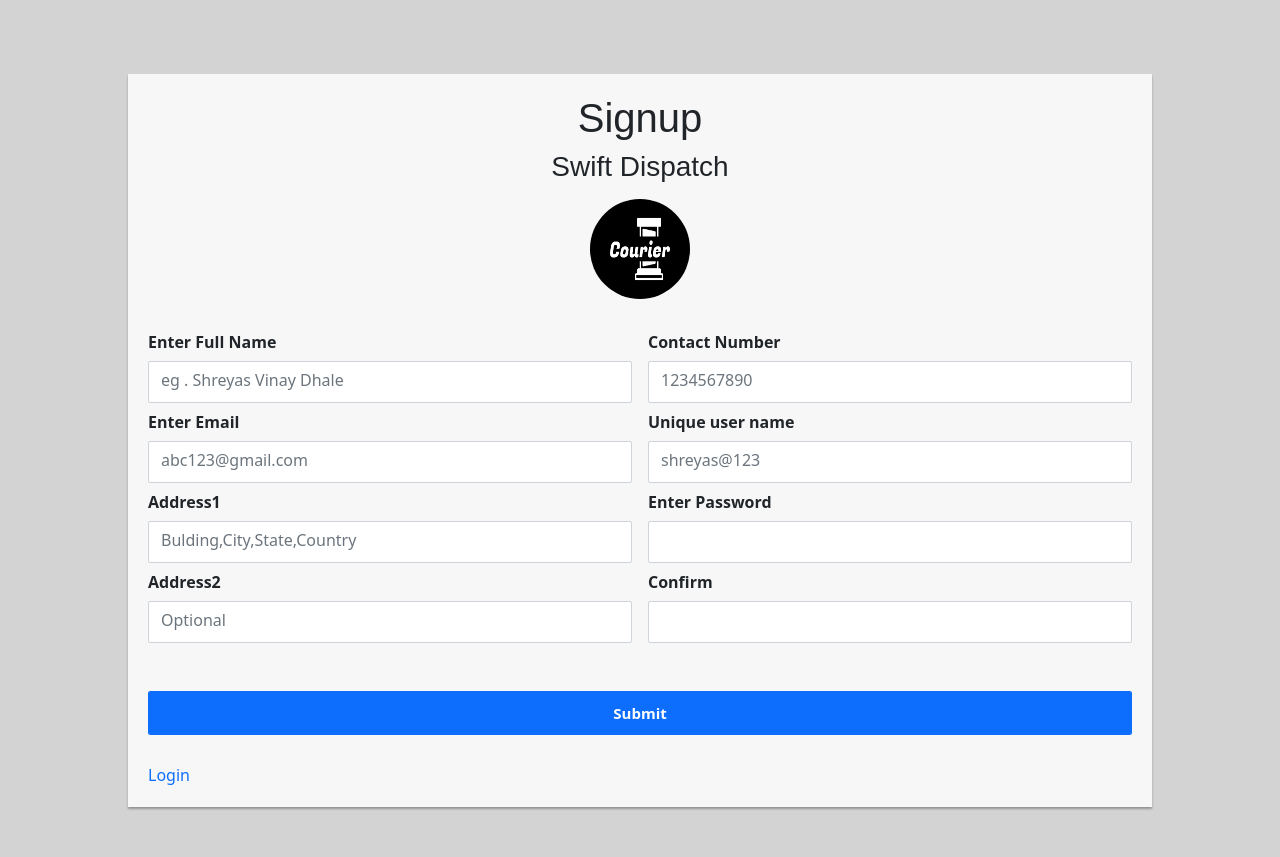
After one commit to ShreyasDhale/Corier-Management-System, a PHP site: page /SwiftDispatch/userSignup.php in a window 1280 px wide. The commit adds this page. Run offline with PHP 8.4, Linux system fonts and the light colour scheme; data that the repository does not hold is empty; some libraries are stand-ins or nearby versions.

Commit message:
last commit

```diff
--- a/index.php
+++ b/index.php
@@ -126,7 +126,7 @@ if ($_SERVER['REQUEST_METHOD'] == "POST") {
                 <input type="submit" class="btn btn-primary btn-block" value="Login" style="width: 100%;"> <br>
                 <a href="email.php"
                     style="text-decoration: none; float: left; padding-top: 13px; font-size: 15px;">Forgot Password
-                    ?</a><br><br><a href="signup.php"
+                    ?</a><br><br><a href="userSignup.php"
                     style="text-decoration: none; float: left; font-size: 15px;">Signup ?
                 </a><br>
             </form>
--- /dev/null
+++ b/userSignup.php
@@ -0,0 +1,186 @@
+<?php
+echo "<br>";
+if ($_SERVER['REQUEST_METHOD'] == "POST") {
+    $fname = $_POST['fname'];
+    $email = $_POST['email'];
+    $user = $_POST['user'];
+    $phone = $_POST['phone'];
+    $pass = $_POST['pass'];
+    $pass1 = $_POST['pass1'];
+    $addr = $_POST['addr1'];
+    $addr1 = $_POST['addr2'];
+    $error = "";
+
+    include("includes/Connection.php");
+    $st = $conn->prepare("select user from userlogin");
+    $rs = $st->fetchAll(PDO::FETCH_COLUMN);
+    if (in_array($user, $rs) != true) {
+        if (filter_var($email, FILTER_VALIDATE_EMAIL) == true) {
+            if ($pass == $pass1) {
+                $st = $conn->exec("insert into login(email,password,name,user,address,address1,contact) values('$email','$pass','$fname','$user','$addr','$addr1',$phone)");
+                $msg = "save";
+                include("includes/success.php");
+
+            } else
+                $error = "Password dose not match";
+        } else
+            $error = "Please Enter a valid Email";
+    } else
+        $error = "Username is already used";
+}
+
+
+?>
+<!DOCTYPE html>
+<html lang="en">
+
+<head>
+    <meta charset="UTF-8">
+    <meta http-equiv="X-UA-Compatible" content="IE=edge">
+    <meta name="viewport" content="width=device-width, initial-scale=1.0">
+    <title>Document</title>
+    <script type="text/javascript" src="script.js"></script>
+    <script src="https://kit.fontawesome.com/354b185ae5.js" crossorigin="anonymous"></script>
+    <link href="https://cdn.jsdelivr.net/npm/bootstrap@5.2.3/dist/css/bootstrap.min.css" rel="stylesheet">
+    <script src="https://cdn.jsdelivr.net/npm/bootstrap@5.2.3/dist/js/bootstrap.bundle.min.js"></script>
+    <script src="https://ajax.googleapis.com/ajax/libs/jquery/3.6.1/jquery.min.js"></script>
+    <script src="https://maxcdn.bootstrapcdn.com/bootstrap/3.4.1/js/bootstrap.min.js"></script>
+</head>
+<style>
+    @media screen and (min-width: 400px) {
+        body {
+            background-color: lightgray;
+            width: 100%;
+        }
+    }
+
+    .error {
+        color: red;
+        float: left;
+    }
+
+    .login {
+        font-size: 13;
+        font-family: cursive;
+    }
+
+    .login-form {
+        width: 80%;
+        margin: 50px auto;
+    }
+
+    .login-form form {
+        margin-bottom: 15px;
+        background: #f7f7f7;
+        box-shadow: 0px 2px 2px rgba(0, 0, 0, 0.3);
+        padding: 20px;
+    }
+
+    .login-form h3 {
+        margin: 0 0 15px;
+    }
+
+    .form-control,
+    .btn {
+        min-height: 38px;
+        border-radius: 2px;
+        padding-bottom: 10px;
+    }
+
+    .btn {
+        padding-top: 10px;
+        font-size: 15px;
+        font-weight: bold;
+    }
+
+    .alert {
+        display: none;
+    }
+</style>
+
+<body>
+
+    <div class="login-form">
+        <center>
+            <form action="<?= $_SERVER['PHP_SELF']; ?>" method="POST">
+
+                <h1 style="font-family: arial;">Signup</h1>
+                <h3 style="font-family: arial;">Swift Dispatch</h3>
+                <img src="Images/logo2.png" style="height: 100px ;width: 100px; border-radius: 50%;"><br><br>
+                <?php if ($_SERVER['REQUEST_METHOD'] == "POST") if ($error != "") { ?>
+                        <style>
+                            .alert {
+                                display: block;
+                            }
+                        </style>
+                <?php } ?>
+                <div class="alert alert-danger alert-dismissible fade show">
+                    <?= $error; ?>
+                    <button type="button" class="close" data-dismiss="alert" aria-label="Close" style="float: right;">
+                        <span aria-hidden="true">&times;</span>
+                    </button>
+                </div>
+                <div class="row g-3">
+                    <div class="col">
+                        <label class="text-center col-form-label" style="float: left; font-weight: bolder;">Enter Full
+                            Name</label> <input type="text" class="form-control" placeholder="eg . Shreyas Vinay Dhale"
+                            name="fname" required>
+                    </div>
+                    <div class="col">
+                        <label class="text-center col-form-label" style="float: left; font-weight: bolder;">Contact
+                            Number</label><input type="number" onkeyup="phoneno()" id="cont" placeholder="1234567890"
+                            class="form-control" name="phone" required>
+                        <div id="phone" class="error"></div>
+                    </div>
+                </div>
+                <div class="row g-3">
+                    <div class="col">
+                        <label class="text-center col-form-label" style="float: left; font-weight: bolder;">Enter
+                            Email</label> <input type="email" class="form-control" placeholder="abc123@gmail.com"
+                            name="email" required>
+                    </div>
+                    <div class="col">
+                        <label class="text-center col-form-label" style="float: left; font-weight: bolder;">Unique user
+                            name</label> <input type="text" class="form-control" onkeyup="username()" id="user"
+                            placeholder="shreyas@123" name="user" required>
+                        <div id="usr" class="error"></div>
+                    </div>
+                </div>
+                <div class="row g-3">
+                    <div class="col">
+                        <label class="text-center col-form-label"
+                            style="float: left; font-weight: bolder;">Address1</label> <input type="text"
+                            class="form-control" placeholder="Bulding,City,State,Country" name="addr1" required>
+                    </div>
+
+                    <div class="col">
+                        <label class="text-center col-form-label" style="float: left; font-weight: bolder;">Enter
+                            Password</label> <input type="password" class="form-control" onkeyup="password()" id="pass"
+                            name="pass" required>
+                    </div>
+                </div>
+                <div class="row g-3">
+                    <div class="col">
+                        <label class="text-center col-form-label"
+                            style="float: left; font-weight: bolder;">Address2</label> <input type="text"
+                            class="form-control" placeholder="Optional" placeholder="Bulding,City,State,Country"
+                            name="addr2">
+                    </div>
+
+                    <div class="col">
+                        <label class="text-center col-form-label" style="float: left; font-weight: bolder;">Confirm
+                        </label> <input type="password" class="form-control" onkeyup="password1()" id="pass1"
+                            name="pass1" required>
+                        <div id="pas1" class="error"></div><br>
+                    </div>
+                </div><br>
+                <input type="submit" id="btn" class="btn btn-primary btn-block form-control"
+                    style="float: left;"><br><br><br>
+
+                <a href="index.php" style="text-decoration: none; display: block; float: left;">Login</a><br>
+            </form>
+        </center>
+    </div>
+</body>
+
+</html>
```
Also changed, not shown: login.php (deleted, +0 -89 lines).
